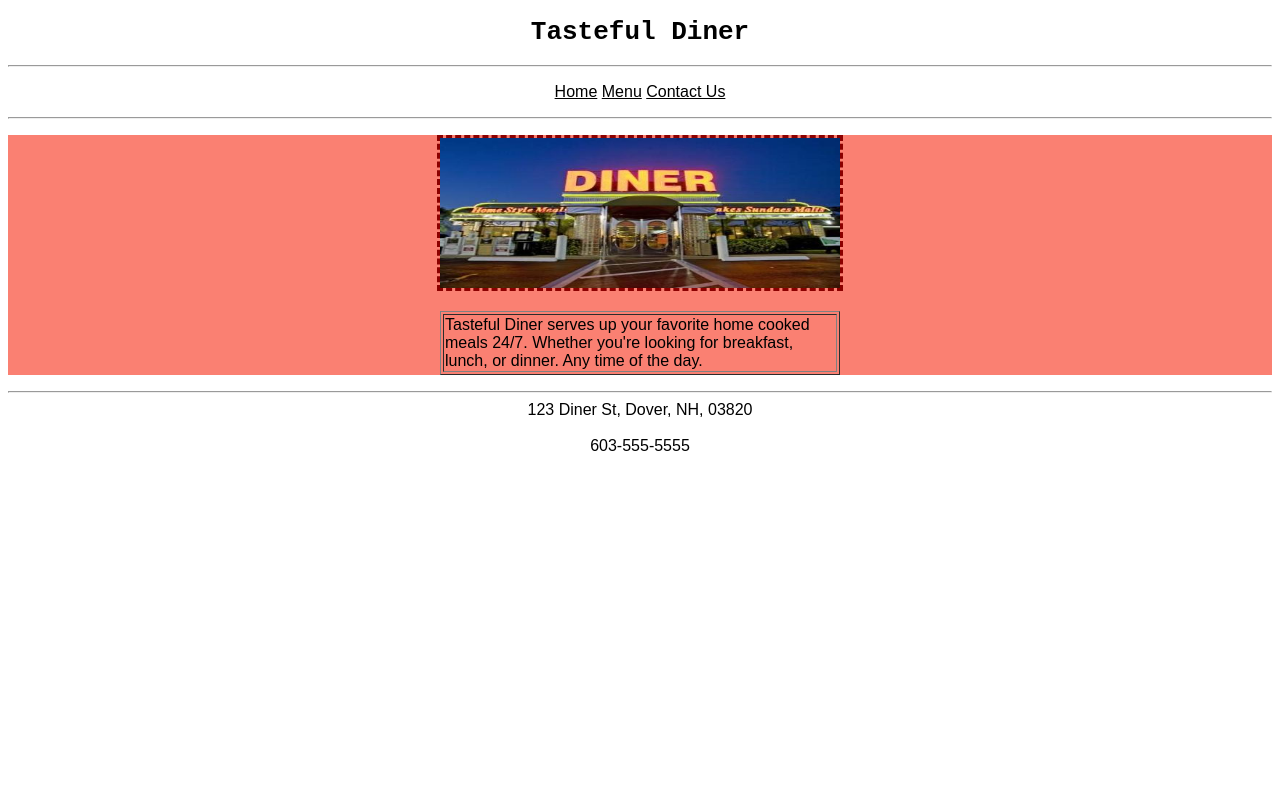
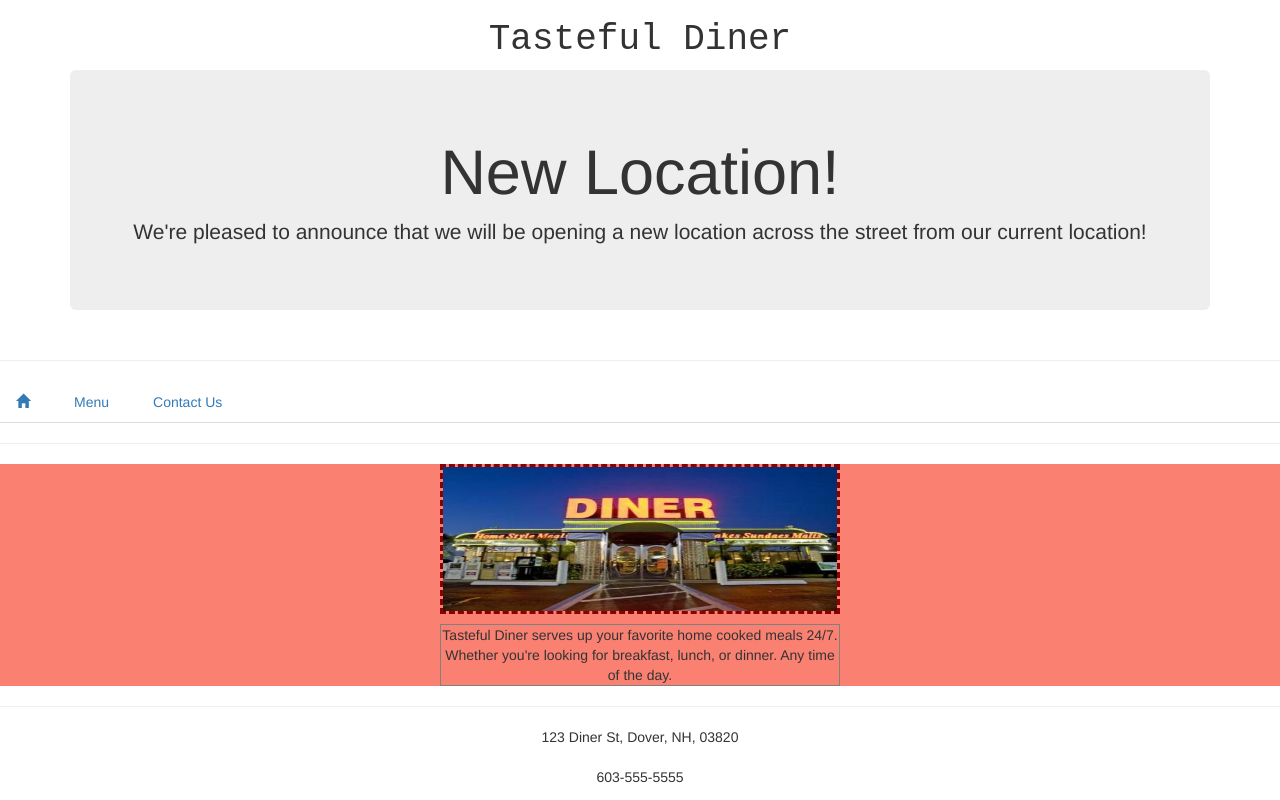
Before and after one commit to rjmur/gfc-training, a plain HTML site: page index.html in a window 1280 px wide. Drawn offline with nearby package versions, Linux system fonts and the light colour scheme.

Commit message:
restaurant v5

```diff
--- a/contact.html
+++ b/contact.html
@@ -1,5 +1,6 @@
 <!DOCTYPE html>
 <html>
+	<div class="container-fluid">
 <head>
 	<title>Contact Us</title>
 	<link href="restaurantstyles.css"
@@ -10,20 +11,32 @@
             border: 2px darkred dashed;
         }
   </style>
+      <!-- Latest compiled and minified CSS -->
+    <link rel="stylesheet"
+      href="https://maxcdn.bootstrapcdn.com/bootstrap/3.3.5/css/bootstrap.min.css"/>
+
+<!-- Optional theme -->
+    <link rel="stylesheet"
+      href="https://maxcdn.bootstrapcdn.com/bootstrap/3.3.5/css/bootstrap-theme.min.css"/>
+
+<!-- Latest compiled and minified JavaScript -->
+    <script src="https://maxcdn.bootstrapcdn.com/bootstrap/3.3.5/js/bootstrap.min.js">
+    </script>
 </head>
 <body>
+	<div class="col-sm-12">
 	<header>
 		<h1>Tasteful Diner</h1>
 		<hr>
-    	<p>
-		<a href="index.html">Home</a>
-    	<a href="menu.html">Menu</a>
-    	<a href="contact.html">Contact Us</a>
-    	</p>
-	</header>
-    <hr>
+    </header>
+    <ul class="nav nav-tabs list-inline">
+	    <li><a href="index.html"><span class="glyphicon glyphicon-home"></span></a></li>
+        <li><a href="menu.html">Menu</a></li>
+        <li><a href="contact.html">Contact Us</a></li>
+    </ul>
+	<hr>
     <br/>
-    	<form action="contact.html" method="POST" align="center">
+    	<form action="mailto:rj.murphy@libertymutual.com" method="POST" align="center">
     	    Name: <input type="text" name="name" /><br/><br/>
             Email: <input type="text" name="email" /><br/><br/>
             Phone: <input type="text" name="myTextInput" /><br/><br/>
@@ -52,6 +65,7 @@
     	123 Diner St, Dover, NH, 03820<br/><br/>
      603-555-5555
     </footer>
+</div>
 </body>
-
+</div>
 </html>
--- a/index.html
+++ b/index.html
@@ -1,5 +1,6 @@
 <!DOCTYPE html>
 <html>
+<div class="container-fluid">
 <head>
 	<title>Home</title>
     <link href="restaurantstyles.css"
@@ -13,18 +14,36 @@
             font-family: 'Comic Sans';
         }
   </style>
+      <!-- Latest compiled and minified CSS -->
+    <link rel="stylesheet"
+      href="https://maxcdn.bootstrapcdn.com/bootstrap/3.3.5/css/bootstrap.min.css"/>
+
+<!-- Optional theme -->
+    <link rel="stylesheet"
+      href="https://maxcdn.bootstrapcdn.com/bootstrap/3.3.5/css/bootstrap-theme.min.css"/>
+
+<!-- Latest compiled and minified JavaScript -->
+    <script src="https://maxcdn.bootstrapcdn.com/bootstrap/3.3.5/js/bootstrap.min.js">
+    </script>
 </head>
-<body>
+<body style="text-align:center">
+  <div class="row">
     <header>
 		<h1 style="font-family:monospace;">Tasteful Diner</h1>
-		<hr>
-    	<p>
-		<a href="index.html">Home</a>
-    	<a href="menu.html">Menu</a>
-    	<a href="contact.html">Contact Us</a>
-    	</p>
-	</header>
-    <hr>
+    </header>
+    <div class="container">
+  <div class="jumbotron">
+    <h1>New Location!</h1>
+    <p>We're pleased to announce that we will be opening a new location across the street from our current location!</p>
+  </div>
+  </div>
+	<hr>
+       	<ul class="nav nav-tabs list-inline">
+		    <li><a href="index.html"><span class="glyphicon glyphicon-home"></span></a></li>
+    	    <li><a href="menu.html">Menu</a></li>
+    	    <li><a href="contact.html">Contact Us</a></li>
+    	</ul>
+      <hr>
 <div style="background-color: salmon;">
     <p align="center">
     	<img src="diner.jpg" alt="Tasteful Diner" width="400" height="150" style="border: 3px darkred dashed;" />
@@ -44,7 +63,7 @@
      	123 Diner St, Dover, NH, 03820<br/><br/>
      603-555-5555
     </footer>
-
+   </div>
  </body>
-
+</div>
 </html>
```
Also changed, not shown: menu.html (+33 -10 lines), restaurantstyles.css (line endings or trailing spaces), 1 other file.
